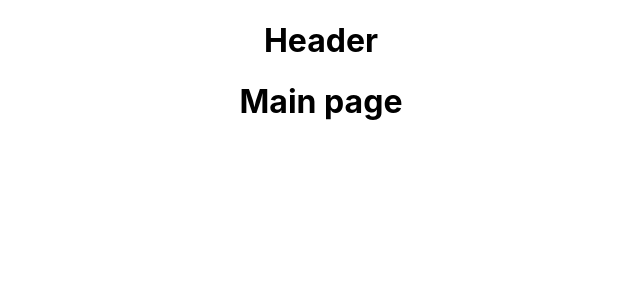
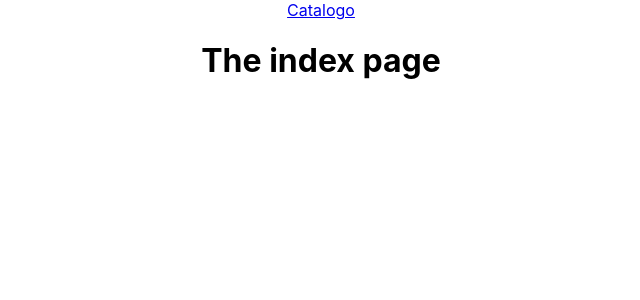
Before and after one commit to bryanburciaga/quimicadgo-website, a React (Create React App) app: page / in a window 1280 px wide. Shown: the top 300 px of the page, without its empty margins (319-959 px from the left). Built offline with nearby package versions, Linux system fonts and the light colour scheme.

Commit message:
Routes added

```diff
--- a/src/components/Header.js
+++ b/src/components/Header.js
@@ -1,5 +1,14 @@
+import { Link } from 'react-router-dom';
+
 function Header(props) {
-    return <h1>Header</h1>
+    return (
+        <nav className="nav">
+
+            <Link to="/">
+                <div>Catalogo</div>
+            </Link>
+        </nav>
+    )
 }
 
 export default Header;
--- a/src/components/Main.js
+++ b/src/components/Main.js
@@ -1,8 +1,17 @@
+import{ Routes, Route } from 'react-router-dom'
+
 import Index from "../pages/Index";
 import Show from "../pages/Show";
 
 function Main(props) {
-    return <h1>Main page</h1>
+    return (
+        <main>
+            <Routes>
+                <Route path="/" element={<Index />} />
+                <Route path="/catalog:id" element ={<Show />} />
+            </Routes>
+        </main>
+    );
 }
 
 export default Main;
--- a/src/pages/Index.js
+++ b/src/pages/Index.js
@@ -1,5 +1,5 @@
 function Index(props) {
-    return <h1>Index page</h1>
+    return <h1>The index page</h1>
 }
 
 export default Index;
```
